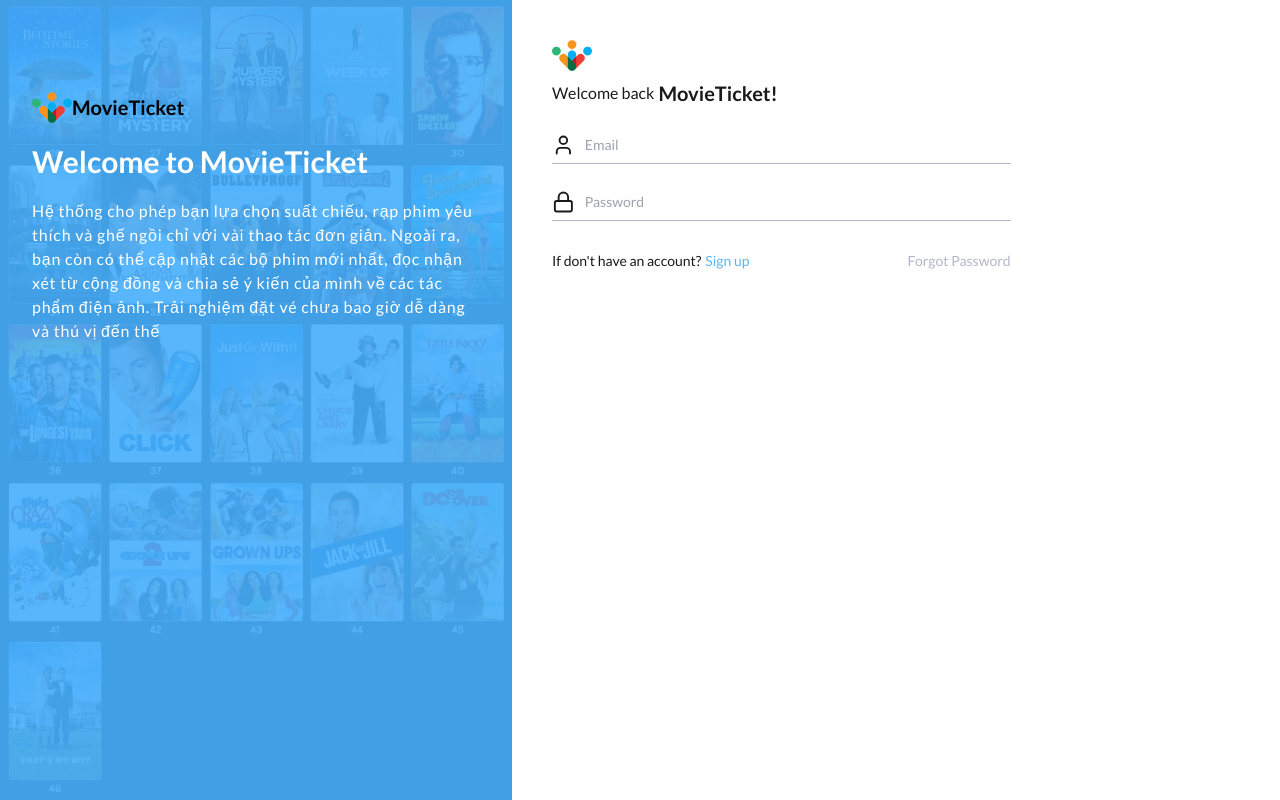
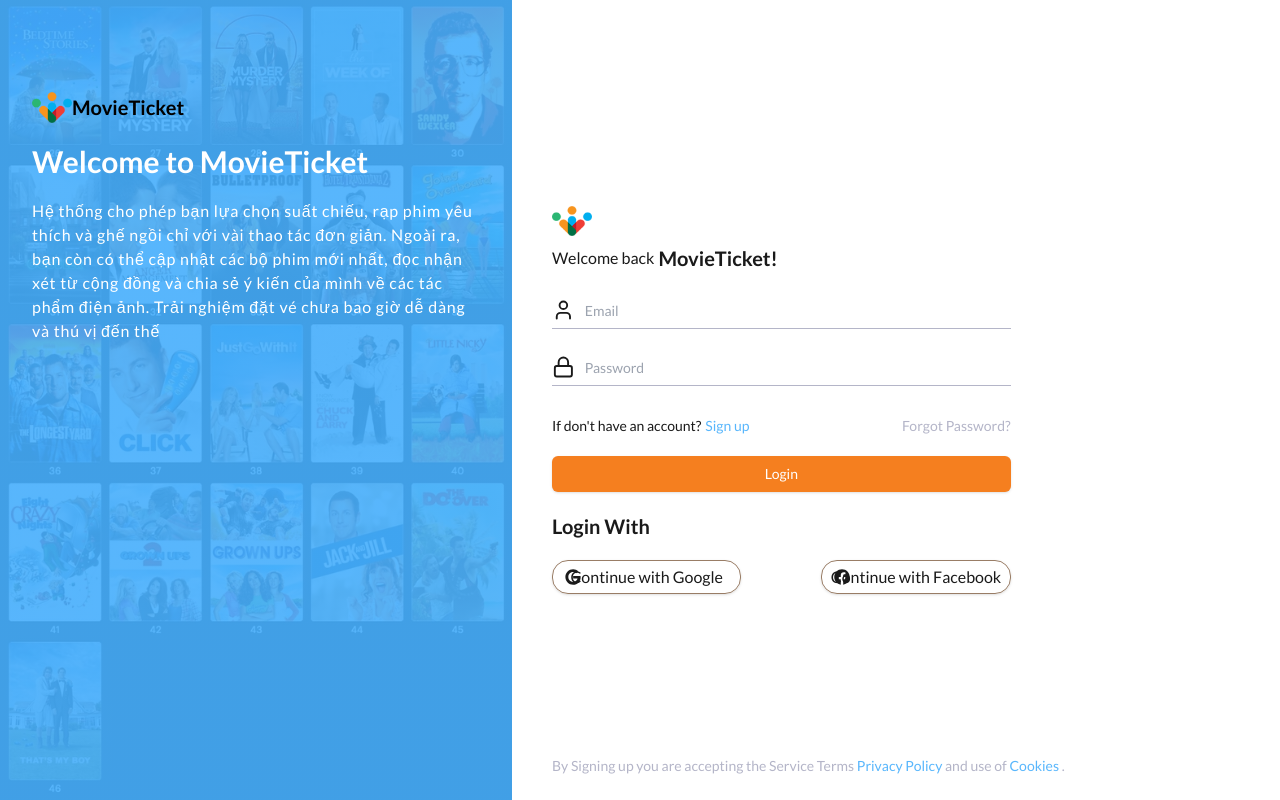
Before and after one commit to phongnd2802/movie-ticket-booking, a Next.js app in the folder client/: page /login in a window 1280 px wide. Built offline with nearby package versions, Linux system fonts and the light colour scheme.

Commit message:
finished login page

```diff
--- a/client/app/(auth)/login/page.jsx
+++ b/client/app/(auth)/login/page.jsx
@@ -5,10 +5,12 @@ import { Input } from "@/components/ui/input";
 import { User } from "lucide-react";
 import { Lock } from "lucide-react";
 import Link from "next/link";
+import { Button } from "@/components/ui/button";
+import { FaFacebook, FaGoogle } from "react-icons/fa";
 
 function LoginPage() {
   return (
-    <div className="h-screen p-10">
+    <div className="h-screen p-10 flex items-center">
       {/* Logo */}
       <div className={clsx("w-8/12")}>
         <div>
@@ -18,28 +20,69 @@ function LoginPage() {
         {/* Login Form */}
         <div className={clsx("my-2 flex items-center mb-[20px]")}>
           <h4 className={clsx("font-medium text-center")}>Welcome back</h4>
-          <span className={clsx("ml-1 font-black   text-xl")}>
-            MovieTicket!
-          </span>
+          <span className={clsx("ml-1 font-black text-xl")}>MovieTicket!</span>
         </div>
 
         <Input className={clsx("mb-[20px]")} placeHolder={"Email"}>
           <User className={clsx("w-full h-full text-base")} />
         </Input>
 
-        <Input className={clsx("mb-[30px]")} placeHolder={"Password"}>
+        <Input
+          className={clsx("mb-[30px]")}
+          placeHolder={"Password"}
+          type={"password"}
+        >
           <Lock className={clsx("w-full h-full text-base")} />
         </Input>
 
-        <div className={clsx("flex justify-between")}>
+        <div className={clsx("flex justify-between mb-[20px]")}>
           <div className="text-sm">
             <span className="mr-1">If don&apos;t have an account?</span>
-            <Link
-            className="text-[rgba(70,174,252,0.9)]"
-            href={"/register"}>Sign up</Link>
+            <Link className="text-[rgba(70,174,252,0.9)]" href={"/register"}>
+              Sign up
+            </Link>
           </div>
-          <Link className="text-sm text-[#b4b5c8]" href={"/forgot-password"}>Forgot Password</Link>
+          <Link className="text-sm text-[#b4b5c8]" href={"/forgot-password"}>
+            Forgot Password?
+          </Link>
         </div>
+
+        <Button className={clsx("w-full mb-[20px]")}>Login</Button>
+
+        <h4 className={clsx("text-xl font-bold mb-[20px]")}>Login With</h4>
+
+        <div className={clsx("flex justify-around items-center gap-20")}>
+          <Link
+            href={"#"}
+            className={clsx(
+              "flex items-center justify-center text-center w-full rounded-2xl border py-1 relative hover:cursor-pointer hover:bg-primary/90 hover:text-primary-foreground shadow"
+            )}
+          >
+            <FaGoogle className={clsx("absolute left-3")} />
+            <span className={clsx("font-medium")}>Continue with Google</span>
+          </Link>
+          <Link
+            href={"#"}
+            className={clsx(
+              "flex items-center justify-center text-center w-full rounded-2xl border py-1 relative hover:cursor-pointer hover:bg-primary/90 hover:text-primary-foreground shadow"
+            )}
+          >
+            <FaFacebook className={clsx("absolute left-3")} />
+            <span className={clsx("font-medium")}>Continue with Facebook</span>
+          </Link>
+        </div>
+
+        <p className={clsx("fixed bottom-6 text-[#b4b5c8] text-sm")}>
+          By Signing up you are accepting the Service Terms{" "}
+          <Link className={clsx("text-[rgba(70,174,252,0.9)]")} href={"#"}>
+            Privacy Policy
+          </Link>{" "}
+          and use of{" "}
+          <Link className={clsx("text-[rgba(70,174,252,0.9)]")} href={"#"}>
+            Cookies{" "}
+          </Link>
+          .
+        </p>
       </div>
     </div>
   );
--- a/client/app/globals.css
+++ b/client/app/globals.css
@@ -2,12 +2,6 @@
 @tailwind components;
 @tailwind utilities;
 
-<<<<<<< HEAD
-=======
-body {
-  font-size: 2rem;
-}
->>>>>>> 204c55f55b03fb250dc694740391bedd013761f9
 
 @layer utilities {
   .text-balance {
--- a/client/package.json
+++ b/client/package.json
@@ -16,6 +16,7 @@
     "next": "14.2.23",
     "react": "^18",
     "react-dom": "^18",
+    "react-icons": "^5.4.0",
     "sass": "^1.83.1",
     "tailwind-merge": "^2.6.0",
     "tailwindcss-animate": "^1.0.7"
```
Also changed, not shown: 1 other file (tests, documents, lock files or other folders).
